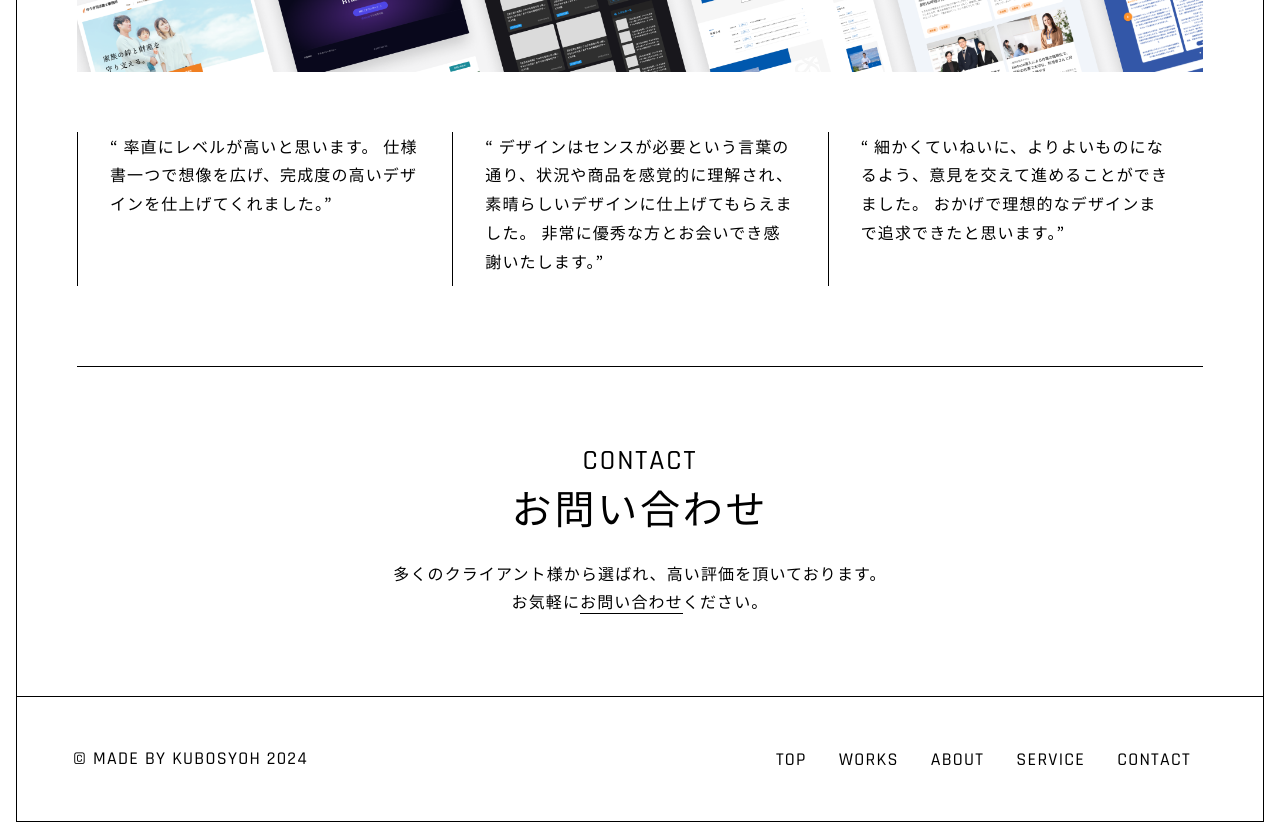
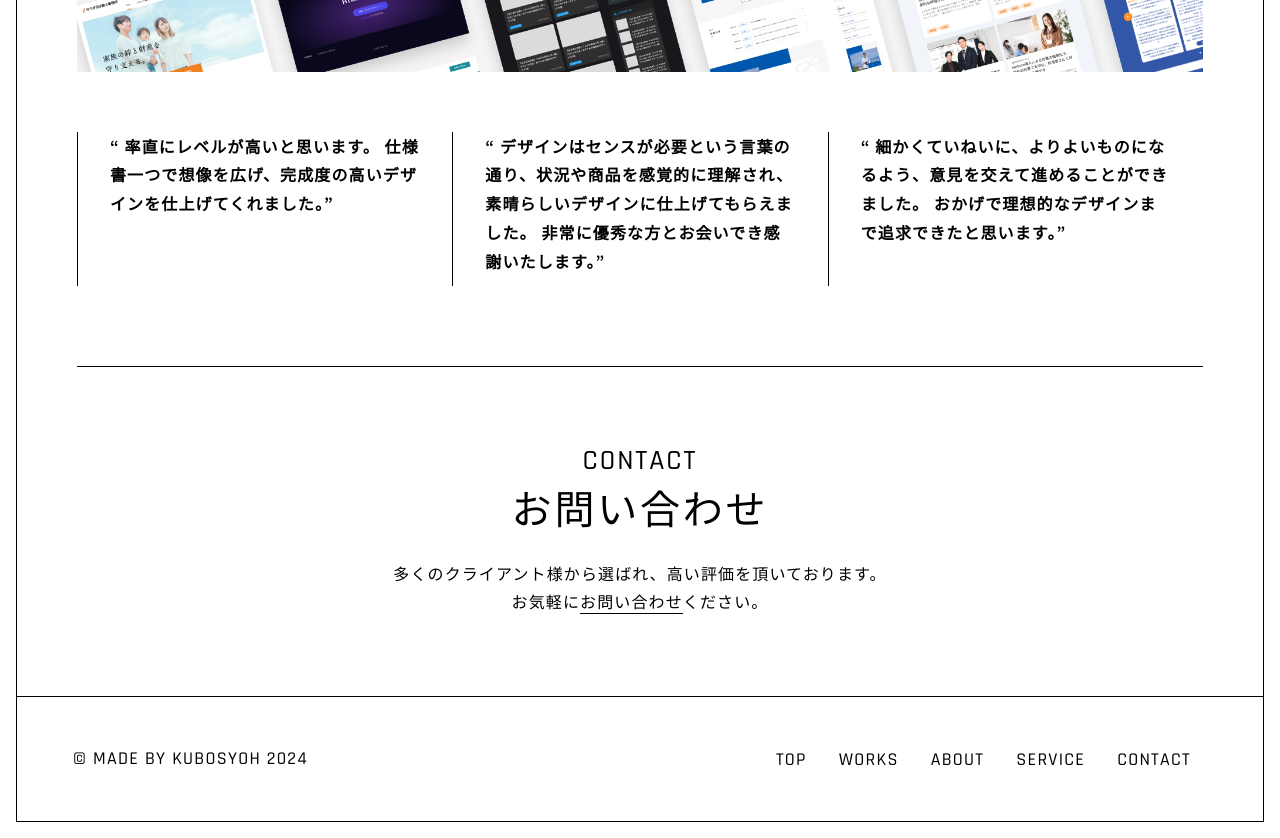
Before and after one commit to shooh25/cw_portfolio, a React (Vite) app: page /about in a window 1280 px wide. Shown: the part 1040-1878 px from the top of the page. Built offline with nearby package versions, Linux system fonts and the light colour scheme; no server answers; what microcms-js-sdk would draw is missing.

Commit message:
fix: style

```diff
--- a/src/pages/About.tsx
+++ b/src/pages/About.tsx
@@ -33,7 +33,7 @@ const About: React.FC = () => {
             <div className='h-60 bg-zinc-100 mb-[60px]'>
               <img src={WorksImage} alt="works" className='object-cover h-full w-full' />
             </div>
-            <div className='sm:grid sm:grid-cols-3 pb-[60px] md:pb-[80px] border-b border-black'>
+            <div className='sm:grid sm:grid-cols-3 pb-[60px] md:pb-[80px] border-b border-black font-semibold'>
               <div className='border-l border-black px-[26px] lg:px-8 2xl:px-10 pb-[10px]'>
                 <p className='text05'>
                   “ 率直にレベルが高いと思います。 仕様書一つで想像を広げ、完成度の高いデザインを仕上げてくれました。”
```
